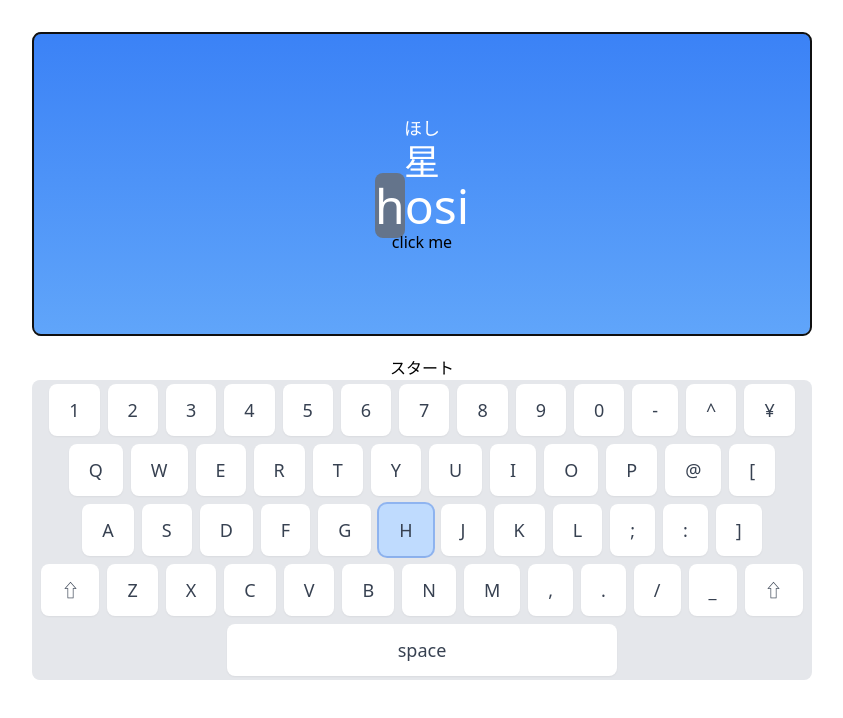
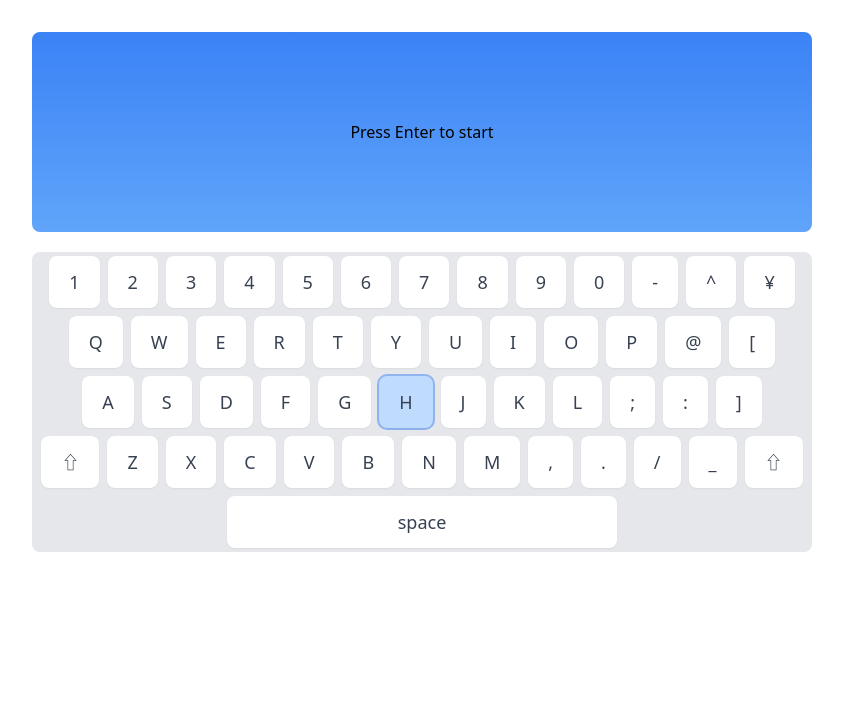
Before and after one commit to MnVOIDnM/typing-game, a Next.js app: page / in a window 1280 px wide. Shown: the top 718 px of the page, without its empty margins (218-1061 px from the left). Built offline with nearby package versions, Linux system fonts and the light colour scheme.

Commit message:
create start screen

```diff
--- a/app/page.js
+++ b/app/page.js
@@ -26,6 +26,12 @@ export default function Home() {
     } else if (!pressedKeys.includes(e.key)) {
       setPressedKeys([...pressedKeys, e.key]);
     }
+    if (e.key === "Escape") {
+      refreshAll();
+    }
+    if (e.key === "Enter") {
+      setIsStarted(true);
+    }
 
     if (wordIndex + 1 >= typingWord.roman.length) {
       if (quizIndex + 1 >= 10) {
@@ -42,7 +48,7 @@ export default function Home() {
 
   const refreshAll = () => {
     setWordIndex(0);
-    setIsStarted((isStarted) => !isStarted);
+    setIsStarted(false);
     setQuizIndex(0);
   };
 
@@ -62,8 +68,10 @@ export default function Home() {
         onClick={onClick}
         tabIndex={0}
         ref={typingRef}
-        className="w-[780px] flex flex-col justify-center items-center py-20 px-4 my-5 rounded-lg border-2 bg-gradient-to-b from-blue-500 to-blue-400"
+        className="flex items-center justify-center w-[780px] h-[200px] p-5 my-5 rounded-lg bg-gradient-to-b from-blue-500 to-blue-400 outline-none"
       >
+        {isStarted ? (
+          <div className="flex flex-col items-center">
             <h className="text-lg text-white">{typingWord.kana}</h>
             <h className="text-4xl text-white">{typingWord.japanese}</h>
             <h className="text-5xl">
@@ -73,11 +81,12 @@ export default function Home() {
               </mark>
               <span className="text-white">{characterCondition.upcoming}</span>
             </h>
-        <span>click me</span>
           </div>
-      <button onClick={refreshAll} className="">
-        {isStarted ? "リセット" : "スタート"}
-      </button>
+        ) : (
+          <div className="">Press Enter to start</div>
+        )}
+      </div>
+
       <Keyboard />
     </div>
   );
```
Lines whose indentation alone changed are shown as unchanged.
